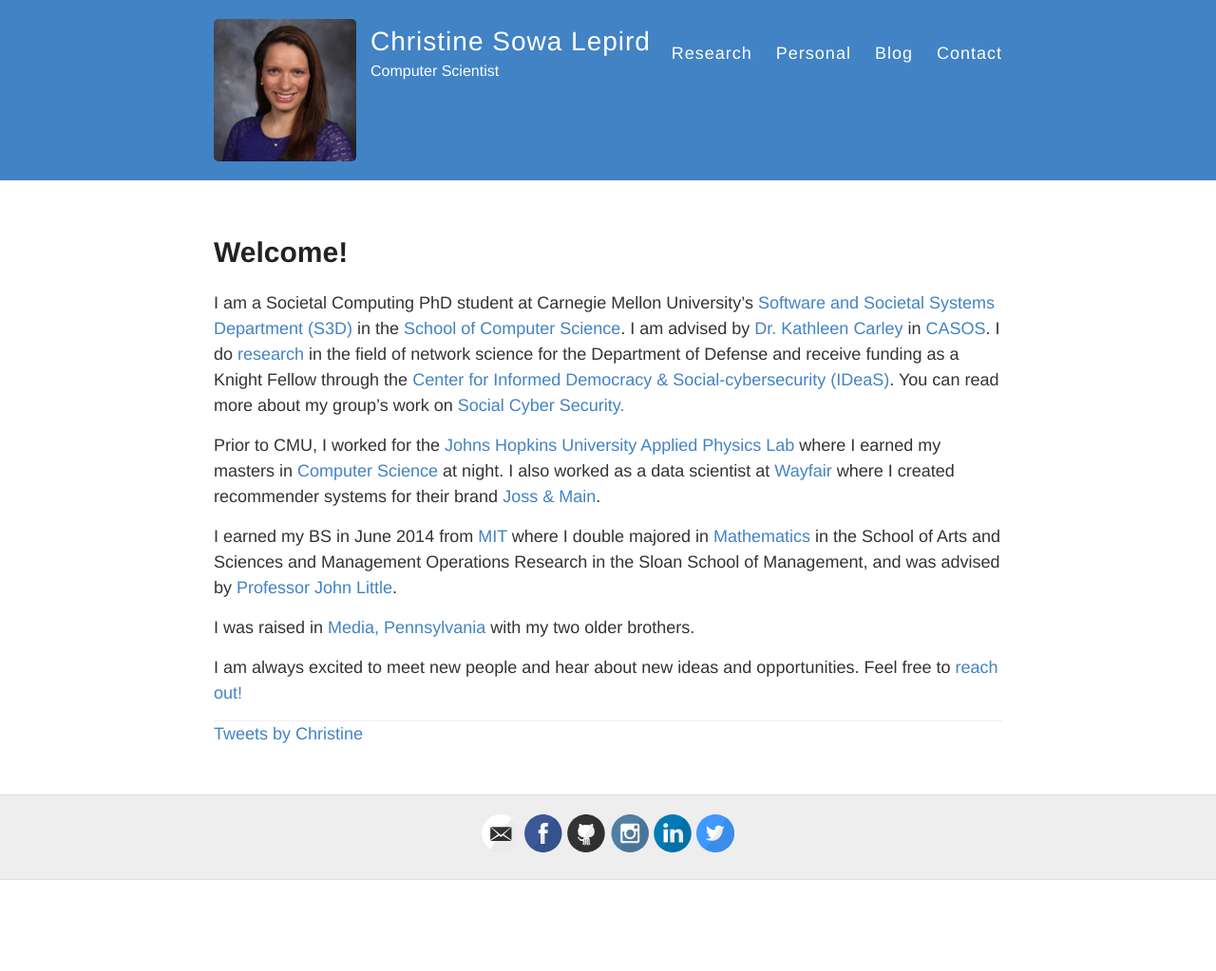
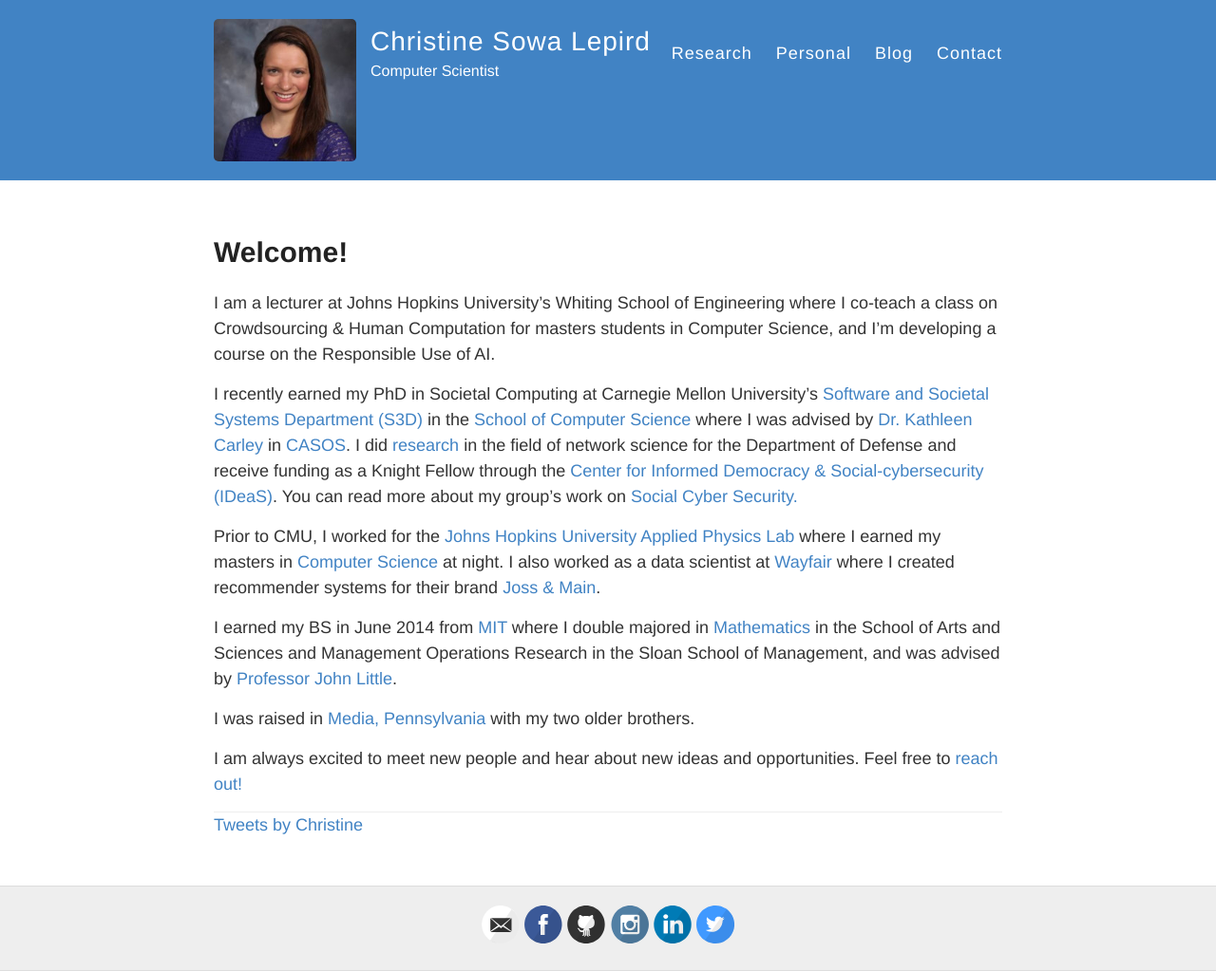
Before and after one commit to christine-lepird/christine-lepird.github.io, a Jekyll site: the page built from index.md, in a window 1280 px wide. Shown: the whole page at 95% size. Built offline with Jekyll 4.4.1, drawn with Linux system fonts in a browser that asks for light colours; comment, search, counter and statistics services are not loaded; before the commit the page ends 927 px from its top, so only the background shows below that.

Commit message:
Update index.md

```diff
--- a/index.md
+++ b/index.md
@@ -3,7 +3,9 @@ layout: page
 title: Welcome!
 ---
 
-I am a Societal Computing PhD student at Carnegie Mellon University’s [Software and Societal Systems Department (S3D)](http://isri.cmu.edu/index.html) in the [School of Computer Science](https://www.cs.cmu.edu). I am advised by [Dr. Kathleen Carley](http://www.casos.cs.cmu.edu/bios/carley/carley.html) in [CASOS](http://casos.cs.cmu.edu). I do [research](/research) in the field of network science for the Department of Defense and receive funding as a Knight Fellow through the [Center for Informed Democracy & Social-cybersecurity (IDeaS)](https://www.cmu.edu/ideas-social-cybersecurity/).  You can read more about my group's work on [Social Cyber Security.](https://www.social-cybersecurity.org)
+I am a lecturer at Johns Hopkins University's Whiting School of Engineering where I co-teach a class on Crowdsourcing & Human Computation for masters students in Computer Science, and I'm developing a course on the Responsible Use of AI.
+
+I recently earned my PhD in Societal Computing at Carnegie Mellon University’s [Software and Societal Systems Department (S3D)](http://isri.cmu.edu/index.html) in the [School of Computer Science](https://www.cs.cmu.edu) where I was advised by [Dr. Kathleen Carley](http://www.casos.cs.cmu.edu/bios/carley/carley.html) in [CASOS](http://casos.cs.cmu.edu). I did [research](/research) in the field of network science for the Department of Defense and receive funding as a Knight Fellow through the [Center for Informed Democracy & Social-cybersecurity (IDeaS)](https://www.cmu.edu/ideas-social-cybersecurity/).  You can read more about my group's work on [Social Cyber Security.](https://www.social-cybersecurity.org)
 
 Prior to CMU, I worked for the [Johns Hopkins University Applied Physics Lab](https://www.jhuapl.edu/) where I earned my masters in [Computer Science](https://engineering.jhu.edu/fields-of-study/computer-science/) at night. I also worked as a data scientist at [Wayfair](www.wayfair.com) where I created recommender systems for their brand [Joss & Main](https://www.jossandmain.com/).
 
```
